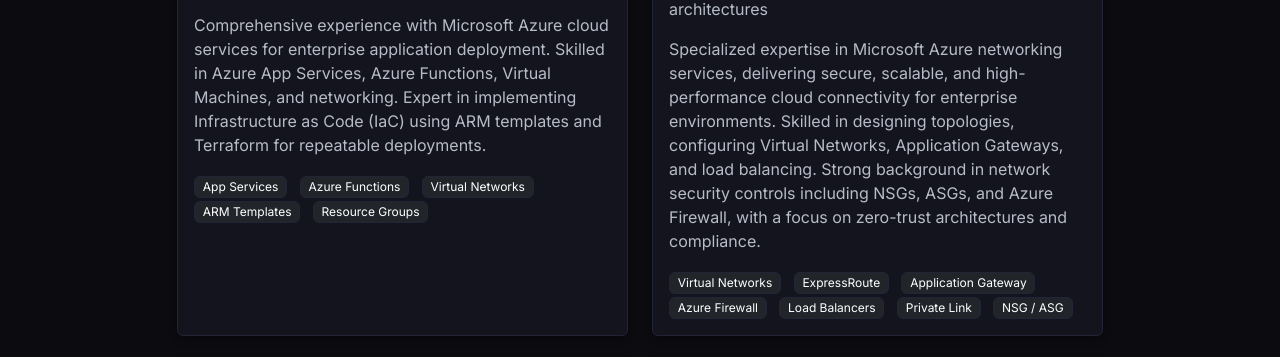
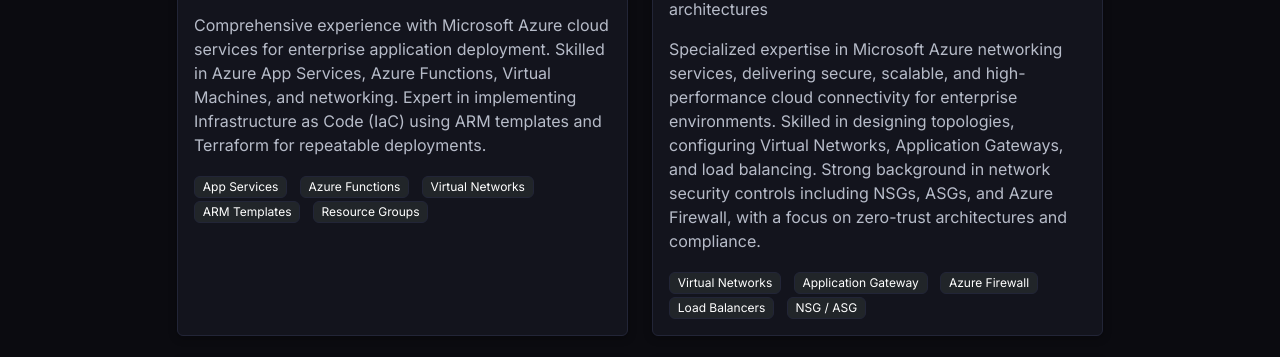
Before and after one commit to russpadgett/profile, a plain HTML site: page pages/overview/cloud-infrastructure/index.html in a window 1280 px wide. Shown: the part 434-791 px from the top of the page. Drawn offline with nearby package versions, Linux system fonts and the light colour scheme.

Commit message:
Update index.html

```diff
--- a/pages/overview/cloud-infrastructure/index.html
+++ b/pages/overview/cloud-infrastructure/index.html
@@ -72,11 +72,9 @@
 									    </p>
 									    <div class="mt-3">
 									        <span class="badge bg-dark text-white fw-normal me-2">Virtual Networks</span>
-									        <span class="badge bg-dark text-white fw-normal me-2">ExpressRoute</span>
 									        <span class="badge bg-dark text-white fw-normal me-2">Application Gateway</span>
 									        <span class="badge bg-dark text-white fw-normal me-2">Azure Firewall</span>
 									        <span class="badge bg-dark text-white fw-normal me-2">Load Balancers</span>
-									        <span class="badge bg-dark text-white fw-normal me-2">Private Link</span>
 									        <span class="badge bg-dark text-white fw-normal me-2">NSG / ASG</span>
 									    </div>
 									</div>
```
